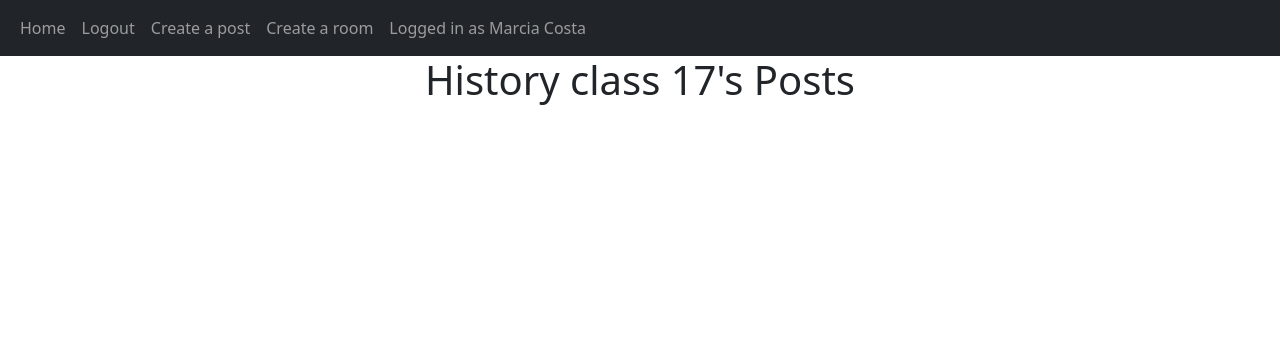
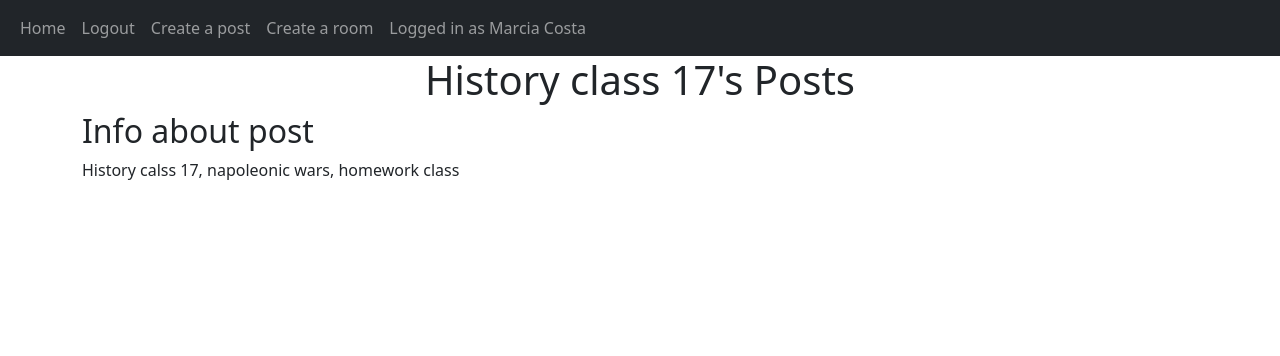
Before and after one commit to ArturCSegat/PlataCopia, a Flask app: page /content/1 in a window 1280 px wide. Shown: the top 356 px of the page. Run offline with Flask 2, Linux system fonts and the light colour scheme; a user stored in the database is signed in; data comes from the database, SQL or seed files in the repository; both versions use the stored data as it was after the commit; data that the repository does not hold is empty.

Commit message:
Info about post

```diff
--- a/website/templates/posts-div.html
+++ b/website/templates/posts-div.html
@@ -4,6 +4,15 @@
 {% block content %}
 
 <h1 align='center'>{% block header %}{% endblock %}</h1>
+
+
+
+{% block info %}
+<h2>Info about post</h2>
+Fuck no info
+{% endblock %}
+
+<br>
 
 <div id='posts'>
     {% for post in posts %}
--- a/website/templates/posts.html
+++ b/website/templates/posts.html
@@ -4,3 +4,5 @@
 
 
 {% block header %} {{username}}'s Posts {% endblock %}
+
+{% block info %}{% endblock %}
--- a/website/templates/room-content.html
+++ b/website/templates/room-content.html
@@ -3,3 +3,5 @@
 
 
 {% block header %} {{username}}'s Posts {% endblock %}
+
+{% block info %}<h2>Info about post</h2> {{info}} {% endblock %}
--- a/website/views.py
+++ b/website/views.py
@@ -176,6 +176,8 @@ def user_profile_rooms(username):
 @login_required
 def room_content(room):
 
+    room = int(room)
+
     current_room = Room.query.filter_by(id=room).first()
 
     if not current_room:
@@ -187,4 +189,4 @@ def room_content(room):
 
 
 
-    return render_template("posts.html", user=current_user, posts=posts, images=images, username=current_room.title)
+    return render_template("room-content.html", user=current_user, posts=posts, images=images, username=current_room.title, info =current_room.info)
```
Also changed, not shown: website/database.db.
